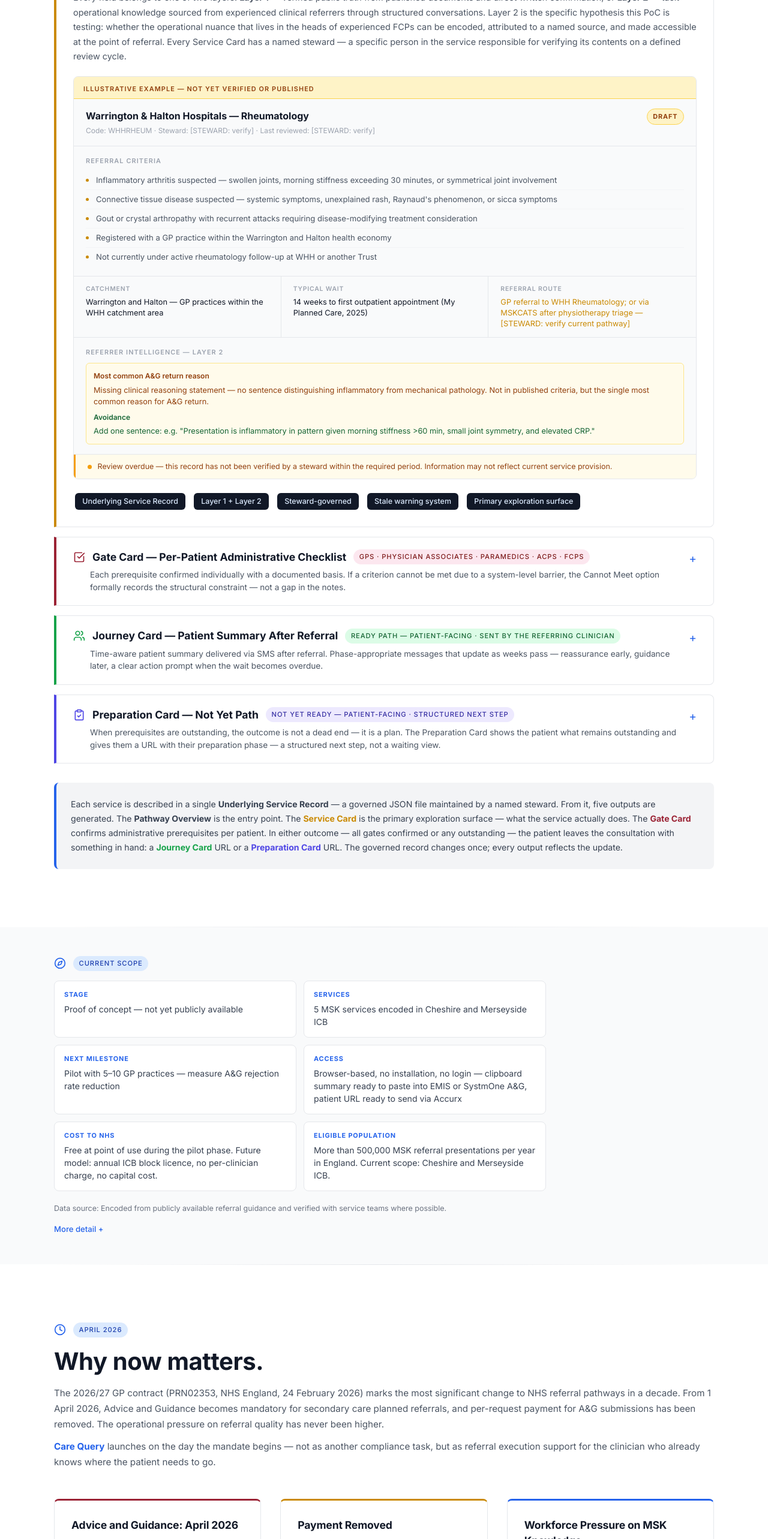
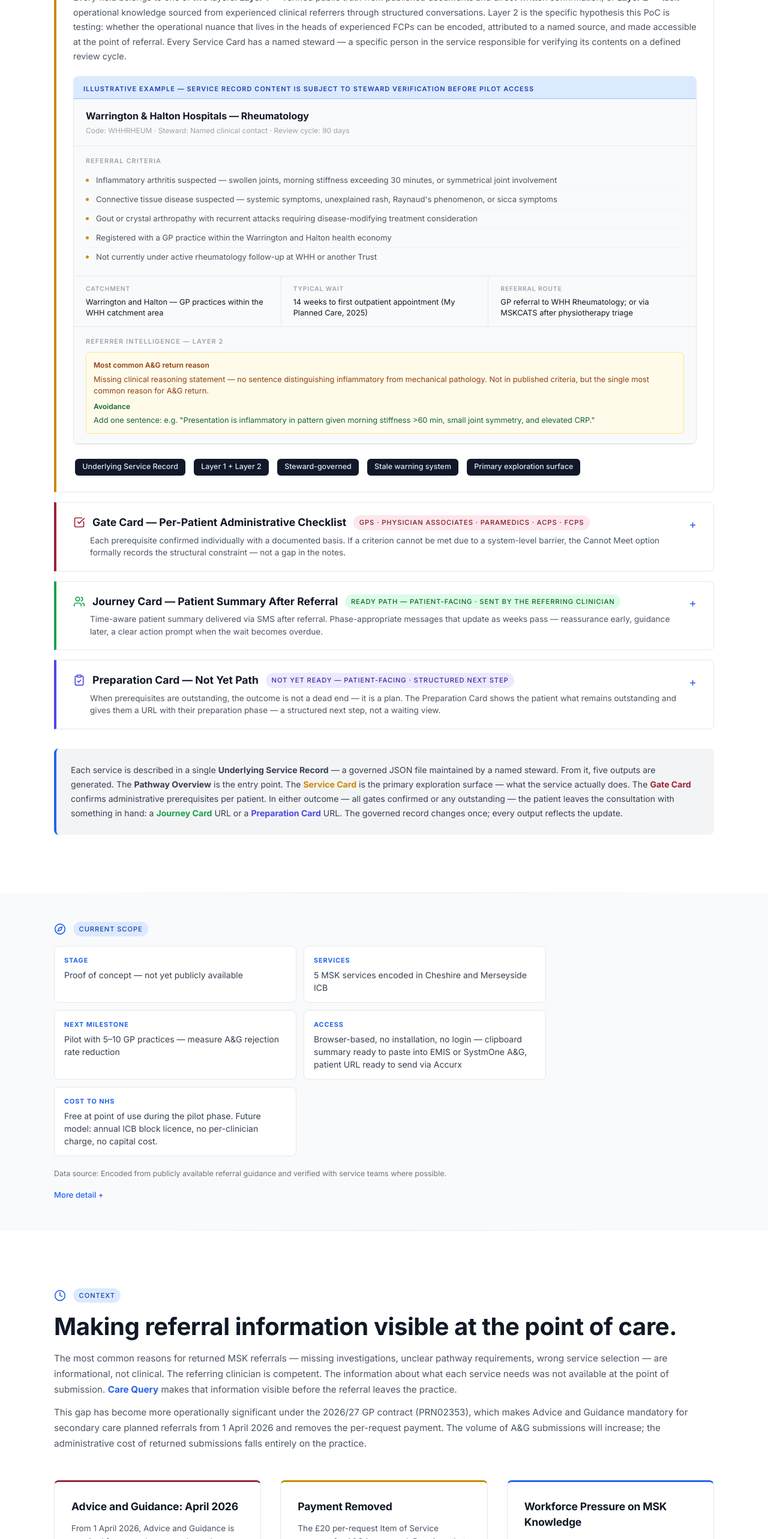
Before and after one commit to IntellTechSolutions/carequery-live-final, a React (Vite) app: page / in a window 1280 px wide. Shown: the part 1780-4346 px from the top of the page at 60% size. Built offline with nearby package versions, Linux system fonts and the light colour scheme.

Commit message:
Update App.jsx

```diff
--- a/src/App.jsx
+++ b/src/App.jsx
@@ -325,11 +325,11 @@ const CareQueryWebsite = () => {
                     Every field belongs to one of two layers: <strong>Layer 1</strong> — verified public truth from published documents and direct written confirmation; or <strong>Layer 2</strong> — tacit operational knowledge sourced from experienced clinical referrers through structured conversations. Layer 2 is the specific hypothesis this PoC is testing: whether the operational nuance that lives in the heads of experienced FCPs can be encoded, attributed to a named source, and made accessible at the point of referral. Every Service Card has a named steward — a specific person in the service responsible for verifying its contents on a defined review cycle.
                   </p>
 
-                  {/* Demo service card */}
+                  {/* Illustrative service card — clean example, no draft markers */}
                   <div style={{ background: '#f9fafb', border: '1px solid #e5e7eb', borderRadius: '8px', marginBottom: '1.25rem', overflow: 'hidden' }}>
-                    <div style={{ background: '#fef3c7', borderBottom: '1px solid #fcd34d', padding: '0.4rem 1rem' }}>
-                      <span className="body-text" style={{ fontSize: '0.68rem', fontWeight: 600, letterSpacing: '0.1em', textTransform: 'uppercase', color: '#92400e' }}>
-                        Illustrative example — not yet verified or published
+                    <div style={{ background: '#dbeafe', borderBottom: '1px solid #93c5fd', padding: '0.4rem 1rem' }}>
+                      <span className="body-text" style={{ fontSize: '0.68rem', fontWeight: 600, letterSpacing: '0.1em', textTransform: 'uppercase', color: '#1e40af' }}>
+                        Illustrative example — service record content is subject to steward verification before pilot access
                       </span>
                     </div>
                     <div style={{ padding: '1rem 1.25rem', borderBottom: '1px solid #e5e7eb', display: 'flex', justifyContent: 'space-between', alignItems: 'flex-start', flexWrap: 'wrap', gap: '0.5rem' }}>
@@ -338,12 +338,9 @@ const CareQueryWebsite = () => {
                           Warrington &amp; Halton Hospitals — Rheumatology
                         </div>
                         <div className="body-text" style={{ fontSize: '0.75rem', color: '#9ca3af', fontWeight: 400 }}>
-                          Code: WHHRHEUM · Steward: [STEWARD: verify] · Last reviewed: [STEWARD: verify]
+                          Code: WHHRHEUM · Steward: Named clinical contact · Review cycle: 90 days
                         </div>
                       </div>
-                      <span style={{ fontFamily: "'Inter', sans-serif", fontSize: '0.68rem', fontWeight: 700, letterSpacing: '0.08em', textTransform: 'uppercase', padding: '0.25rem 0.6rem', borderRadius: '9999px', background: '#fef3c7', color: '#92400e', border: '1px solid #fcd34d' }}>
-                        DRAFT
-                      </span>
                     </div>
                     <div style={{ padding: '1rem 1.25rem', borderBottom: '1px solid #e5e7eb' }}>
                       <div className="body-text" style={{ fontSize: '0.68rem', fontWeight: 600, letterSpacing: '0.1em', textTransform: 'uppercase', color: '#9ca3af', marginBottom: '0.6rem' }}>
@@ -366,11 +363,11 @@ const CareQueryWebsite = () => {
                       {[
                         { label: 'Catchment', value: 'Warrington and Halton — GP practices within the WHH catchment area' },
                         { label: 'Typical wait', value: '14 weeks to first outpatient appointment (My Planned Care, 2025)' },
-                        { label: 'Referral route', value: 'GP referral to WHH Rheumatology; or via MSKCATS after physiotherapy triage — [STEWARD: verify current pathway]' },
+                        { label: 'Referral route', value: 'GP referral to WHH Rheumatology; or via MSKCATS after physiotherapy triage' },
                       ].map((item, i) => (
                         <div key={i} style={{ padding: '0.85rem 1.25rem', borderRight: i < 2 ? '1px solid #e5e7eb' : 'none' }}>
                           <div className="body-text" style={{ fontSize: '0.65rem', fontWeight: 600, letterSpacing: '0.08em', textTransform: 'uppercase', color: '#9ca3af', marginBottom: '0.3rem' }}>{item.label}</div>
-                          <div className="body-text" style={{ fontSize: '0.8rem', color: item.value.includes('STEWARD') ? '#ca8a04' : '#111827', fontWeight: 400, lineHeight: 1.4 }}>{item.value}</div>
+                          <div className="body-text" style={{ fontSize: '0.8rem', color: '#111827', fontWeight: 400, lineHeight: 1.4 }}>{item.value}</div>
                         </div>
                       ))}
                     </div>
@@ -392,12 +389,6 @@ const CareQueryWebsite = () => {
                           Add one sentence: e.g. "Presentation is inflammatory in pattern given morning stiffness &gt;60 min, small joint symmetry, and elevated CRP."
                         </p>
                       </div>
-                    </div>
-                    <div style={{ padding: '0.65rem 1.25rem', background: '#fffbeb', borderLeft: '3px solid #f59e0b', display: 'flex', alignItems: 'center', gap: '0.6rem' }}>
-                      <div style={{ width: '7px', height: '7px', borderRadius: '50%', background: '#f59e0b', flexShrink: 0 }} />
-                      <span className="body-text" style={{ fontSize: '0.78rem', color: '#92400e', fontWeight: 400 }}>
-                        Review overdue — this record has not been verified by a steward within the required period. Information may not reflect current service provision.
-                      </span>
                     </div>
                   </div>
                   <div style={{ display: 'flex', gap: '0.5rem', flexWrap: 'wrap' }}>
@@ -617,7 +608,6 @@ const CareQueryWebsite = () => {
                   { label: 'Next milestone', value: 'Pilot with 5–10 GP practices — measure A&G rejection rate reduction' },
                   { label: 'Access', value: 'Browser-based, no installation, no login — clipboard summary ready to paste into EMIS or SystmOne A&G, patient URL ready to send via Accurx' },
                   { label: 'Cost to NHS', value: 'Free at point of use during the pilot phase. Future model: annual ICB block licence, no per-clinician charge, no capital cost.' },
-                  { label: 'Eligible population', value: 'More than 500,000 MSK referral presentations per year in England. Current scope: Cheshire and Merseyside ICB.' },
                 ].map((item, i) => (
                   <div key={i} style={{ padding: '0.9rem 1rem', background: '#ffffff', border: '1px solid #e5e7eb', borderRadius: '8px' }}>
                     <div className="body-text" style={{ fontSize: '0.68rem', fontWeight: 700, letterSpacing: '0.08em', textTransform: 'uppercase', color: '#2563eb', marginBottom: '0.35rem' }}>{item.label}</div>
@@ -654,22 +644,22 @@ const CareQueryWebsite = () => {
 
       <div className="divider" style={{ maxWidth: '1100px', margin: '0 auto' }} />
 
-      {/* Why Now — April 2026 */}
+      {/* Why This Matters — Clinical Value + Contract Context */}
       <section style={{ padding: '6rem 1.5rem', background: '#ffffff' }}>
         <div style={{ maxWidth: '1100px', margin: '0 auto' }}>
           <div style={{ marginBottom: '3rem' }}>
             <div style={{ display: 'flex', alignItems: 'center', gap: '0.75rem', marginBottom: '1rem' }}>
               <Clock size={20} color="#2563eb" />
-              <span className="tag tag-blue" style={{ marginBottom: '0' }}>April 2026</span>
+              <span className="tag tag-blue" style={{ marginBottom: '0' }}>Context</span>
             </div>
             <h2 className="heading" style={{ fontSize: 'clamp(1.8rem, 4vw, 2.5rem)', lineHeight: 1.2, color: '#111827', marginBottom: '1rem', letterSpacing: '-0.01em' }}>
-              Why now matters.
+              Making referral information visible at the point of care.
             </h2>
             <p className="body-text" style={{ fontSize: '0.95rem', lineHeight: 1.7, color: '#4b5563', fontWeight: 400, marginBottom: '0.75rem' }}>
-              The 2026/27 GP contract (PRN02353, NHS England, 24 February 2026) marks the most significant change to NHS referral pathways in a decade. From 1 April 2026, Advice and Guidance becomes mandatory for secondary care planned referrals, and per-request payment for A&G submissions has been removed. The operational pressure on referral quality has never been higher.
+              The most common reasons for returned MSK referrals — missing investigations, unclear pathway requirements, wrong service selection — are informational, not clinical. The referring clinician is competent. The information about what each service needs was not available at the point of submission. <span className="brand">Care Query</span> makes that information visible before the referral leaves the practice.
             </p>
             <p className="body-text" style={{ fontSize: '0.95rem', lineHeight: 1.7, color: '#4b5563', fontWeight: 400 }}>
-              <span className="brand">Care Query</span> launches on the day the mandate begins — not as another compliance task, but as referral execution support for the clinician who already knows where the patient needs to go.
+              This gap has become more operationally significant under the 2026/27 GP contract (PRN02353), which makes Advice and Guidance mandatory for secondary care planned referrals from 1 April 2026 and removes the per-request payment. The volume of A&G submissions will increase; the administrative cost of returned submissions falls entirely on the practice.
             </p>
           </div>
 
@@ -826,11 +816,11 @@ const CareQueryWebsite = () => {
             },
             {
               icon: <GitBranch size={20} color="#2563eb" />,
-              title: 'No Feedback Loop → Closed-Loop Outcome Reporting',
+              title: 'No Feedback Loop → Pilot Evaluation: Closed-Loop Outcome Logging',
               tagClass: 'tag-blue',
-              tagLabel: 'Closed Loop',
+              tagLabel: 'Pilot Evaluation',
               borderColor: '#2563eb',
-              summary: 'One-click outcome reports feed referral results back to the service custodian — no backend, no free text, no patient data.',
+              summary: 'Structured outcome reporting feeds referral results back to the service steward — designed as a pilot evaluation mechanism to test whether governed records stay accurate when the people using them can signal what is happening.',
               detail: (
                 <>
                   <div style={{ marginBottom: '1.25rem' }}>
@@ -854,7 +844,7 @@ const CareQueryWebsite = () => {
 
           <div style={{ marginTop: '2.5rem', padding: '1.5rem', background: '#f3f4f6', borderRadius: '8px', borderLeft: '4px solid #2563eb' }}>
             <p className="body-text" style={{ fontSize: '0.9rem', lineHeight: 1.7, color: '#374151', fontWeight: 500 }}>
-              <strong>What this means for pilot evaluation:</strong> Success is measured by reduction in returned submissions, Preparation Card generation rate (clinicians using the Not Yet path rather than submitting incomplete referrals), Journey Card delivery rate via Plausible Analytics, and outcome report submission rate. Each gap above is directly measurable during the 12-week pilot.
+              <strong>What this means for pilot evaluation:</strong> Success is measured by reduction in returned submissions, Preparation Card generation rate (clinicians using the Not Yet path rather than submitting incomplete referrals), Journey Card delivery rate via Plausible Analytics, and qualitative clinician feedback on consultation impact. Per-gate attestation states are logged and correlated with submission outcomes — enabling the pilot to distinguish between information-driven rejections (where the Service Card changes behaviour) and capacity-driven rejections (where the data generated is commissioning intelligence, not a tool failure). Each gap above is directly measurable during the 12-week pilot.
             </p>
           </div>
         </div>
@@ -951,8 +941,8 @@ const CareQueryWebsite = () => {
               {[
                 { icon: <Shield size={18} color="#2563eb" />, label: 'DCB0129 — Clinical Safety', status: 'Active', desc: 'Clinical Safety Officer formally assigned. Clinical risk management documentation in place and maintained throughout development.' },
                 { icon: <Shield size={18} color="#2563eb" />, label: 'MHRA — Medical Devices', status: 'Confirmed', desc: 'Confirmed not a medical device. Deterministic display of static, clinician-verified information. No AI, no patient data input, no clinical recommendation output. No MHRA registration required.' },
-                { icon: <FileText size={18} color="#2563eb" />, label: 'DTAC — Digital Technology Assessment Criteria', status: 'In progress', desc: 'Acknowledged as applicable. DCB0129 (a core DTAC component) is active. Full DTAC submission planned at the post-pilot adoption stage.' },
-                { icon: <GitBranch size={18} color="#2563eb" />, label: 'NHS Innovation Service', status: 'In progress', desc: 'Registration in progress. Tier A classification, DCB0129 status, and pilot evidence pathway documented as part of the submission.' },
+                { icon: <FileText size={18} color="#2563eb" />, label: 'DTAC — Digital Technology Assessment Criteria', status: 'In progress', desc: 'Acknowledged as applicable. DCB0129 (a core DTAC component) is active. Full DTAC submission planned prior to any NHS deployment beyond the PoC pilot.' },
+                { icon: <GitBranch size={18} color="#2563eb" />, label: 'NHS Innovation Service', status: 'In progress', desc: 'Registration in progress (March 2026). Tier A classification, DCB0129 status, and pilot evidence pathway documented as part of the submission. Target: complete before pilot opens.' },
                 { icon: <FileText size={18} color="#2563eb" />, label: 'NICE Evidence Standards Framework — Tier A', status: 'Confirmed', desc: 'Classified as Tier A system service — administrative information display only. Does not generate clinical recommendations or make clinical judgments. Standard 14 (RCT evidence) does not apply. Standard 15 requires pilot site statement only.' },
                 { icon: <Database size={18} color="#2563eb" />, label: 'QOF "Service Unavailable" Governance Precedent', status: 'Confirmed', desc: 'NHS England already permits GP practices to use SNOMED exception codes to protect QOF compliance metrics when a commissioned service does not exist locally. The "Cannot Meet" attestation extends this established governance principle to pre-referral A&G workflows — structured exception logic applied to a context where no equivalent currently exists.' },
                 { icon: <ArrowRight size={18} color="#2563eb" />, label: 'NHS Clinical Entrepreneur Programme', status: 'Planned', desc: 'Contract re-tendered for 2026–2031, new delivery from 1 April 2026. FCPs are eligible. Application planned pending re-tender outcome.' },
```
